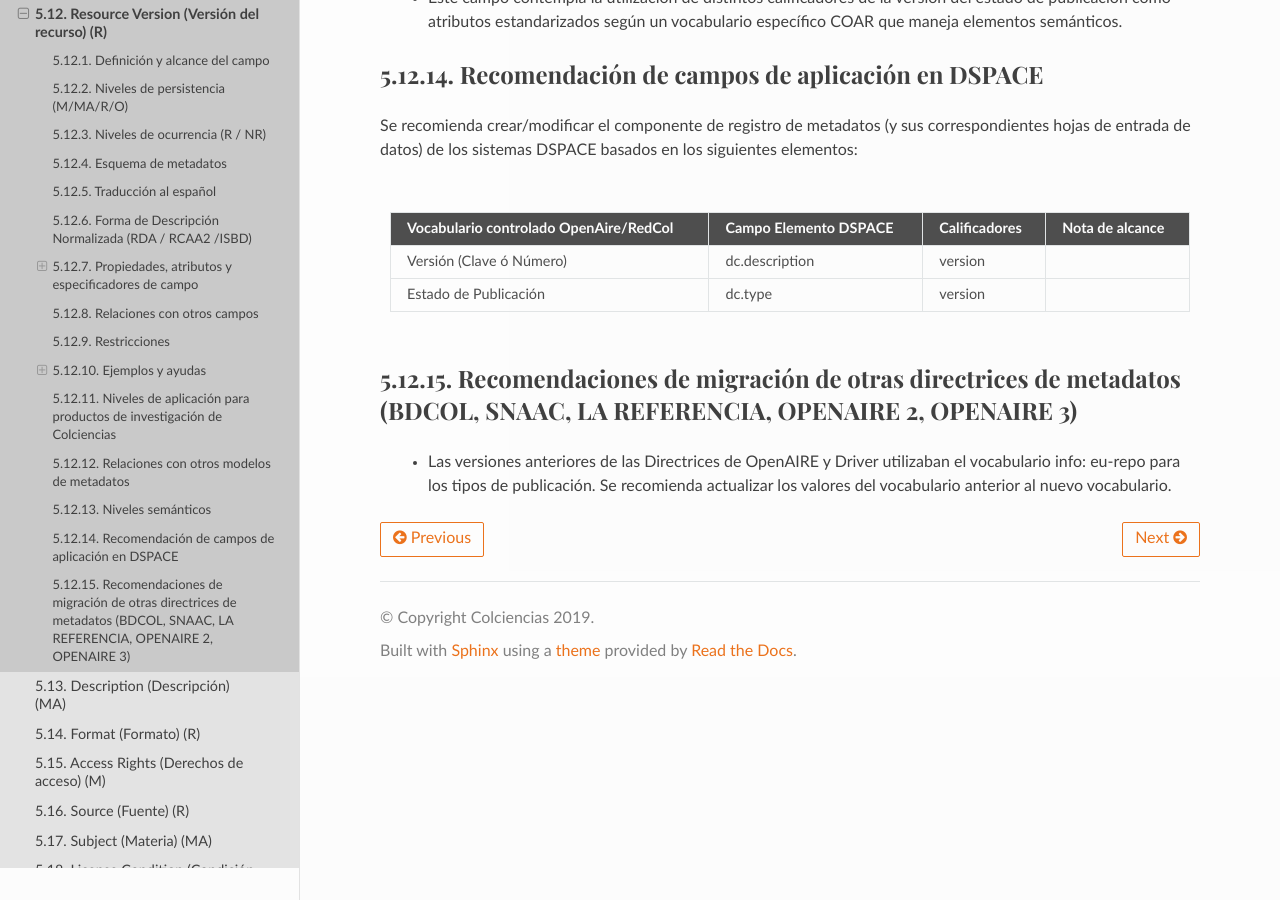
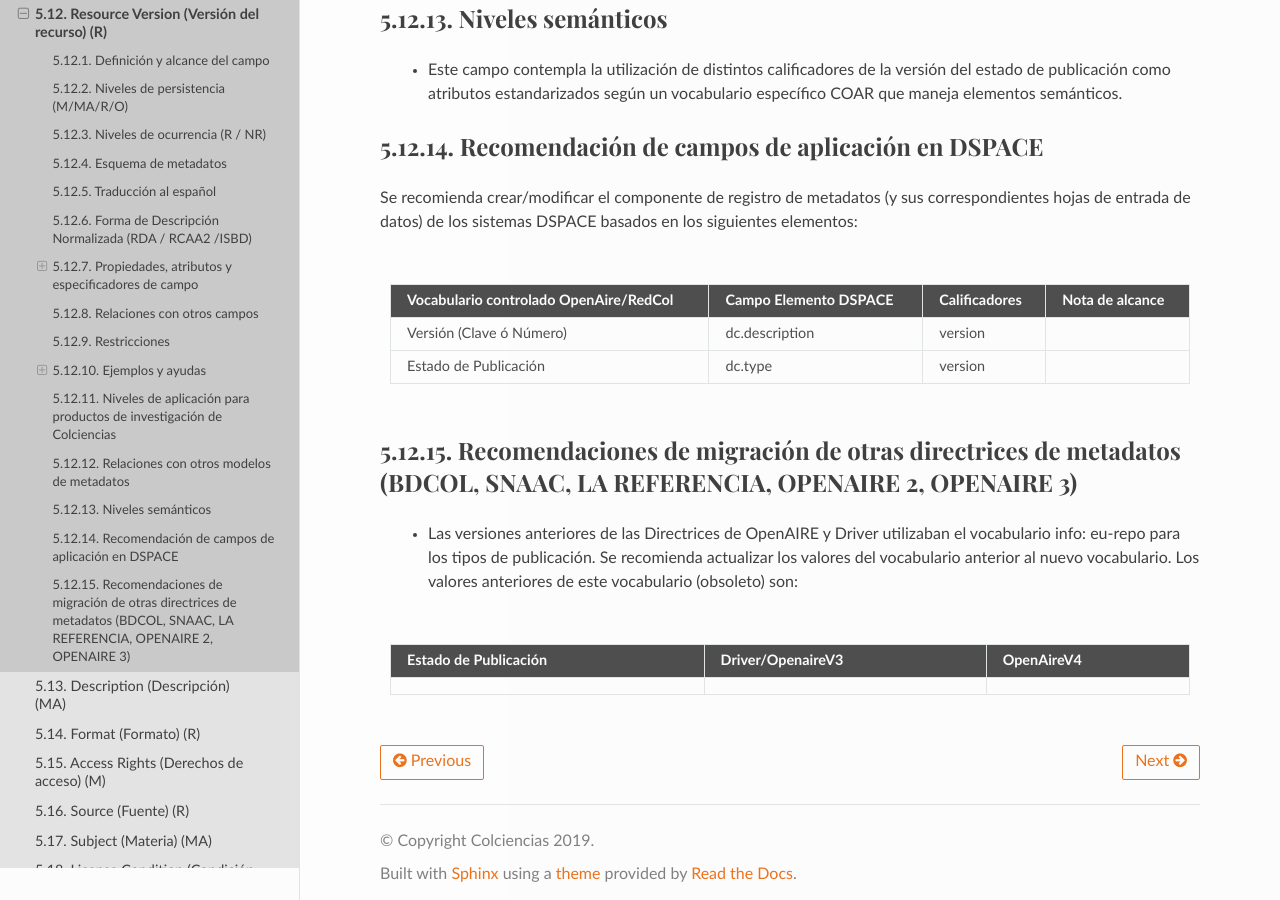
Before and after one commit to rcic/openaire4, a Sphinx documentation site: the page built from docs/field_resourceversion.rst, in a window 1280 px wide and 900 px high, scrolled down 3494 px. Built offline with Sphinx 7.4.7 and the Read the Docs theme 2.0.0, drawn with Linux system fonts in a browser that asks for light colours; some web fonts are replaced; a script that is not in the unit is left out; some of the changed text lies outside the part shown.

Commit message:
actualizacion

```diff
--- a/docs/field_resourceversion.rst
+++ b/docs/field_resourceversion.rst
@@ -74,6 +74,7 @@
 	- No confundir el campo de versión del recurso **(oaire:version)** con con el campo identificador relacionado **(datacite:relatedIdentifier)** en especial con los atributos: IsVersionOf, HasVersion, IsPreviousVersionOf, IsNewVersionOf
 	- No confundir el campo versión del recurso **(oaire:version)** con el campo descripción del recurso **(dc:description)**
 	- El campo de versión del recurso **(oaire:version),** está relacionado directamente con la fecha asociada al estado de publicación del recurso **(datacite:date),** en específico con el atributo dateType
+  - No confundir la versión del recurso de información **(oaire:version)** con la edición de publicación del mismo **(dc.description.edition)**
 
 Restricciones
 -------------
@@ -167,4 +168,9 @@
 Recomendaciones de migración de otras directrices de metadatos (BDCOL, SNAAC, LA REFERENCIA, OPENAIRE 2, OPENAIRE 3)
 --------------------------------------------------------------------------------------------------------------------
 
-	- Las versiones anteriores de las Directrices de OpenAIRE y Driver utilizaban el vocabulario info: eu-repo para los tipos de publicación. Se recomienda actualizar los valores del vocabulario anterior al nuevo vocabulario.
+	- Las versiones anteriores de las Directrices de OpenAIRE y Driver utilizaban el vocabulario info: eu-repo para los tipos de publicación. Se recomienda actualizar los valores del vocabulario anterior al nuevo vocabulario. Los valores anteriores de este vocabulario (obsoleto) son:
+
+=======================  ===================  ============
+Estado de Publicación    Driver/OpenaireV3    OpenAireV4
+=======================  ===================  ============
+=======================  ===================  ============
```
